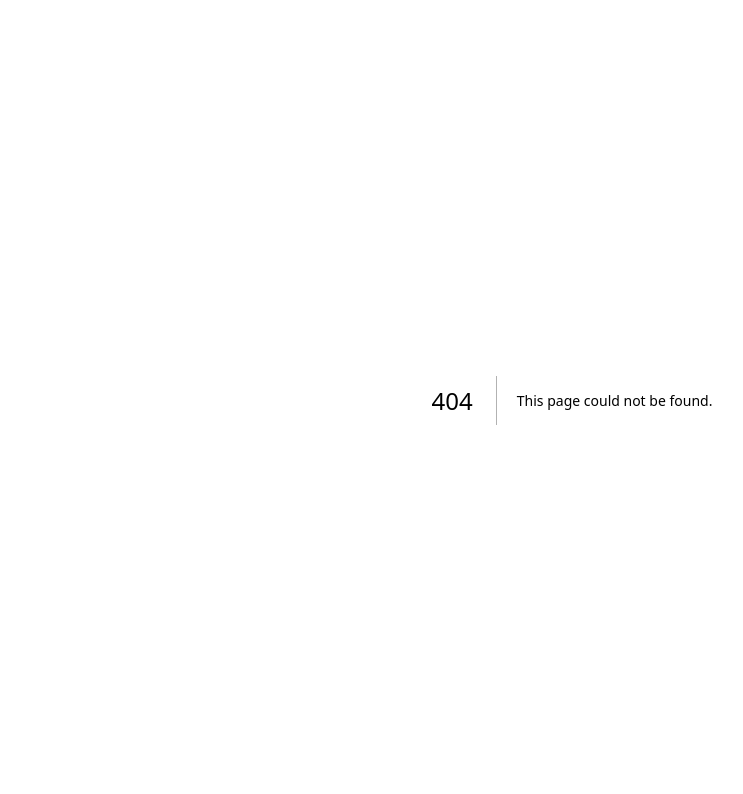
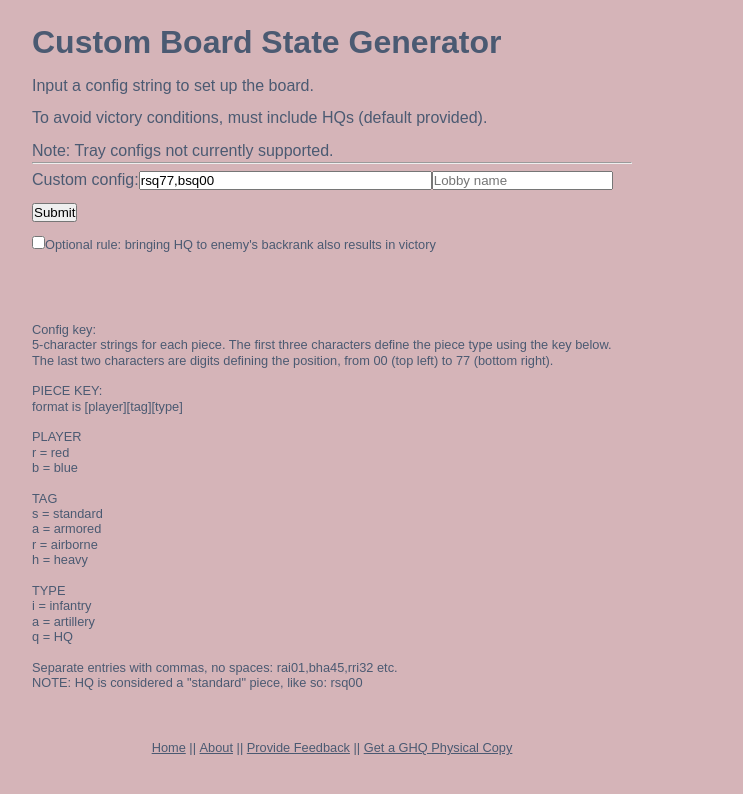
Before and after one commit to jarmatz/ghq, a Next.js app: page /custom in a window 1280 px wide. Before the commit this address had no page. Shown: the top 794 px of the page, without its empty margins (68-811 px from the left). Built offline with nearby package versions, Linux system fonts and the light colour scheme.

Commit message:
refactored engagements

```diff
--- a/app/api/create-game/route.ts
+++ b/app/api/create-game/route.ts
@@ -10,7 +10,7 @@ export async function POST (req: Request) {
     try {
         const body = await req.json();
         // destructuring the name field
-        const { name, hqVictoryOption } = body;
+        const { name, hqVictoryOption, customConfig } = body;
 
         if (!name || typeof name !== 'string') {
             return NextResponse.json({ sucess: false, error: 'Invalid name.' }, { status: 400 });
@@ -34,8 +34,10 @@ export async function POST (req: Request) {
             }
         }
 
-        // make the new game, with the correct victory settings
-        const newGame: Game = new Game(name, hqVictoryOption);
+        // make the new game, with the correct victory settings, and a custom config if one supplied
+        // if one isn't supplied the variable will be undefined
+        // the new Game constructor defaults to the standard setup if it is undefined
+        const newGame: Game = new Game(name, hqVictoryOption, customConfig);
 
         // this is the SQL query to insert, it will return error if name is a duplicate (table settings)
         await query('INSERT INTO games (name, data) VALUES ($1, $2)', [name, instanceToPlain(newGame)]);
--- /dev/null
+++ b/app/custom/page.tsx
@@ -0,0 +1,224 @@
+'use client'
+// SPLASH PAGE FOR CREATING AND LOADING GAMES
+// USES API ROUTE (NOT WEB SOCKET) FOR INTERFACING WITH DATABASE
+
+import { useState } from 'react';
+import { useRouter } from 'next/navigation';
+import { isAlphaNum } from '../lib/ui-helpers';
+import { configRegExp, parseConfigString } from '../lib/custom-config';
+import { BoardConfig } from '../lib/game-config';
+import Footer from '../components/footer-component';
+
+export default function Home() {
+    return (
+        <div className='content'>
+            <Header />
+            <hr></hr>
+            <LobbyGenerator />
+            <Disclaimer />
+            <Footer />
+        </div>
+    )
+}
+
+function Header() {
+    return (
+        <div style={{lineHeight: 1.4}}>
+            <h1>
+                Custom Board State Generator
+            </h1>
+            <p style={{marginTop: 10}}>
+                Input a config string to set up the board.
+            </p>
+            <p style={{marginTop: 10}}>
+                To avoid victory conditions, must include HQs (default provided).
+            </p>
+            <p style={{marginTop: 10}}>
+                Note: Tray configs not currently supported.
+            </p>
+        </div>
+    )
+}
+
+function Disclaimer() {
+    return (
+        <div style={{fontSize: '.8em', marginTop:30}}>
+            <p >
+               Config key:
+            </p>
+            <p>
+                5-character strings for each piece. The first three characters define the piece type using the key below.
+            </p>
+            <p>
+                The last two characters are digits defining the position, from 00 (top left) to 77 (bottom right).
+            </p>
+            <br></br>
+            <p>
+                PIECE KEY:
+            </p>
+            <p>format is [player][tag][type]</p>
+            <br></br>
+            <p>PLAYER</p>
+            <p>r = red</p>
+            <p>b = blue</p>
+            <br></br>
+            <p>TAG</p>
+            <p>s = standard</p>
+            <p>a = armored</p>
+            <p>r = airborne</p>
+            <p>h = heavy</p>
+            <br></br>
+            <p>TYPE</p>
+            <p>i = infantry</p>
+            <p>a = artillery</p>
+            <p>q = HQ</p>
+            <br></br>
+            <p>
+                Separate entries with commas, no spaces: rai01,bha45,rri32 etc.
+            </p>
+            <p>
+                NOTE: HQ is considered a "standard" piece, like so: rsq00
+            </p>
+        </div>
+    )
+}
+
+function LobbyGenerator() {
+
+    const [name, setName] = useState('');
+    const [status, setStatus] = useState('');
+    const [action, setAction] = useState('create');
+    const [player, setPlayer] = useState('blue');
+    const [hqVictory, setHqVictory] = useState(false);
+    const [configString, setConfigString] = useState('rsq77,bsq00');
+    const router = useRouter();
+
+    const handleSubmit = async (e: React.FormEvent) => {
+        // prevent page reload
+        e.preventDefault();
+
+        setStatus('');
+
+        if (!isAlphaNum(name)) {
+            setStatus('Name must be alphanumeric.');
+            return;
+        }
+
+        if (name.length > 100) {
+            setStatus('Names must be fewer than 100 characters in length.');
+            return;
+        }
+
+        if (!configRegExp.test(configString)) {
+            setStatus('Config string is malformed, see key below');
+            return;
+        }
+
+        // creating a new game
+        if ( action === 'create') {
+            try {
+                setStatus('Fetching new game.');
+                const response: GameResponse = await createNewGame(name, hqVictory, configString);
+                console.log(response);
+
+                if (response.success) {
+                    setStatus(`Succeeded in creating game lobby: ${response.name}`);
+                    router.push(`/slaughterhouse/${response.name}?player=blue`);
+                }
+                if (!response.success) {
+                    setStatus(`Error: ${response.error}`);
+                }
+            }
+            catch (err) {
+                setStatus('Error reaching server.');
+            }
+        }
+        //  loading an existing game
+        else if ( action === 'load') {
+            try {
+                setStatus('Fetching existing game.');
+                const response: GameResponse = await loadGame(name);
+                console.log(response);
+
+                if (response.success) {
+                    setStatus(`Found the game lobby: ${name}`);
+                    router.push(`/slaughterhouse/${name}?player=${player}`);
+                }
+                if (!response.success) {
+                    setStatus(`Error: ${response.error}`);
+                }
+            }
+            catch (err) {
+                setStatus('Error reaching server.');
+            }
+        }
+
+    }
+
+    return (
+        <div style={{lineHeight: 2}}>
+            <form onSubmit={handleSubmit}>
+
+                <label htmlFor='config'>Custom config:</label>
+                <input value={configString} type='text' name='config' required placeholder='Config String' autoComplete='off' size={34}
+                    onChange={(e) => setConfigString(e.target.value)}>
+                </input>
+
+                <input value={name} type ='text' name='name' required placeholder='Lobby name'autoComplete='off'
+                    onChange={(e) => setName(e.target.value)}>
+                </input>
+                <button type='submit'>Submit</button>
+                <br></br>
+                { action === 'create' &&
+                    <div>
+                        <input type='checkbox' checked={hqVictory} id='hqVictoryBox' name='hqVictoryBox' value='true'
+                            onChange={(e) => setHqVictory(e.target.checked)}>
+                        </input>
+                        <label htmlFor='hqVictoryBox' style={{fontSize: '.8em'}}>Optional rule: bringing HQ to enemy's backrank also results in victory</label>
+                    </div>
+                }
+            </form>
+            <br></br>
+            <p>{status}</p>
+        </div>
+    );
+
+}
+
+async function createNewGame(name: string, hqVictoryOption: boolean, configString: string): Promise<GameResponse> {
+
+    const customConfig: BoardConfig = parseConfigString(configString);
+
+    const response = await fetch('/api/create-game', {
+        method: 'POST',
+        headers: {'Content-Type': 'application/json'},
+        body: JSON.stringify({
+            name: name,
+            hqVictoryOption: hqVictoryOption,
+            customConfig: customConfig
+        })
+    });
+
+    // we convert the response to a json object
+    const result = await response.json();
+    return result;
+}
+
+async function loadGame(name: string): Promise<GameResponse> {
+
+    const response = await fetch('/api/load-game', {
+        method: 'POST',
+        headers: {'Content-Type': 'application/json'},
+        body: JSON.stringify({ name })
+    });
+
+    const result = await response.json();
+    return result;
+}
+
+
+type GameResponse = {
+    success: boolean;
+    error?: string;
+    name?: string;
+}
```
Also changed, not shown: app/rules/page.tsx (+5 -28 lines), 2 other files (tests, documents, lock files or other folders).
